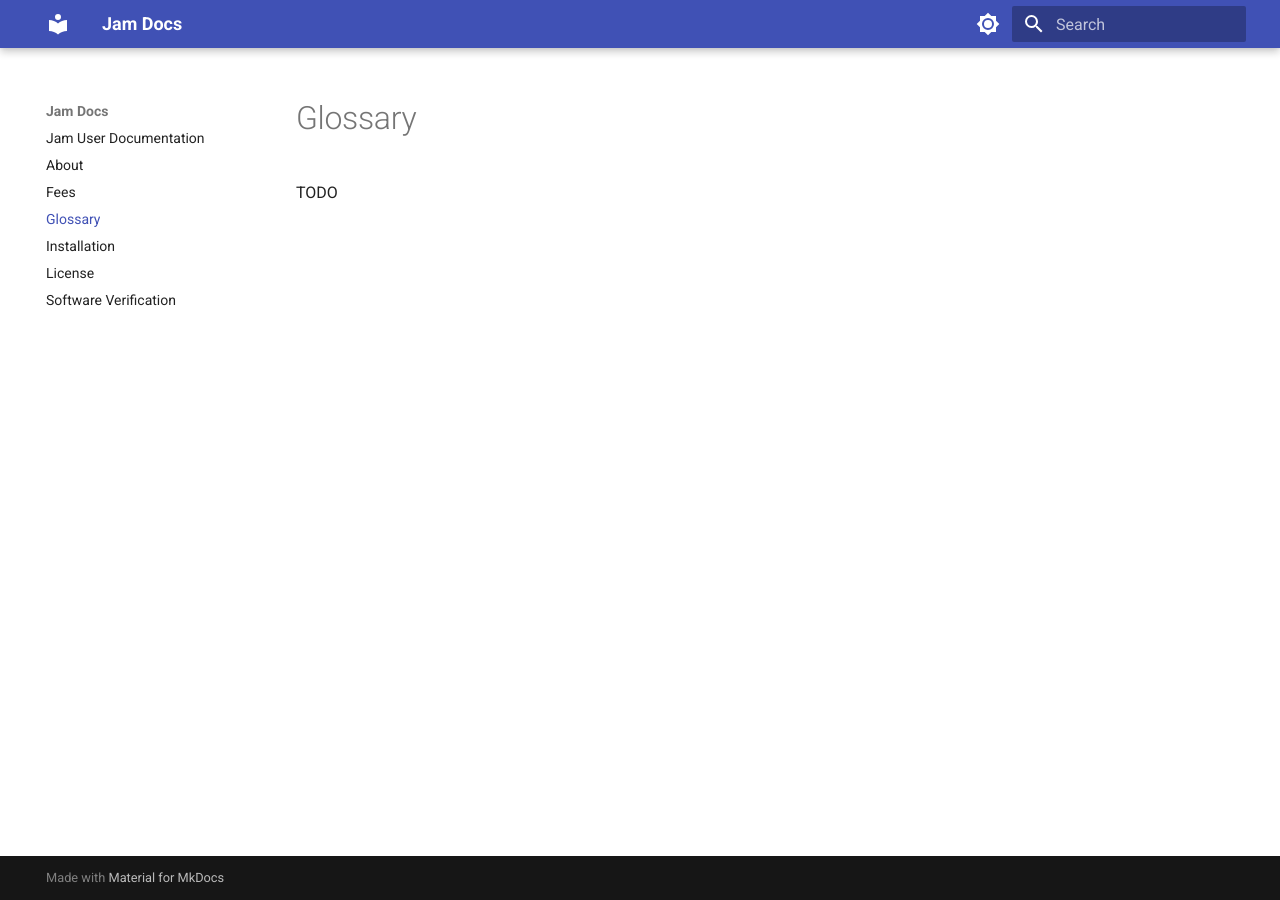
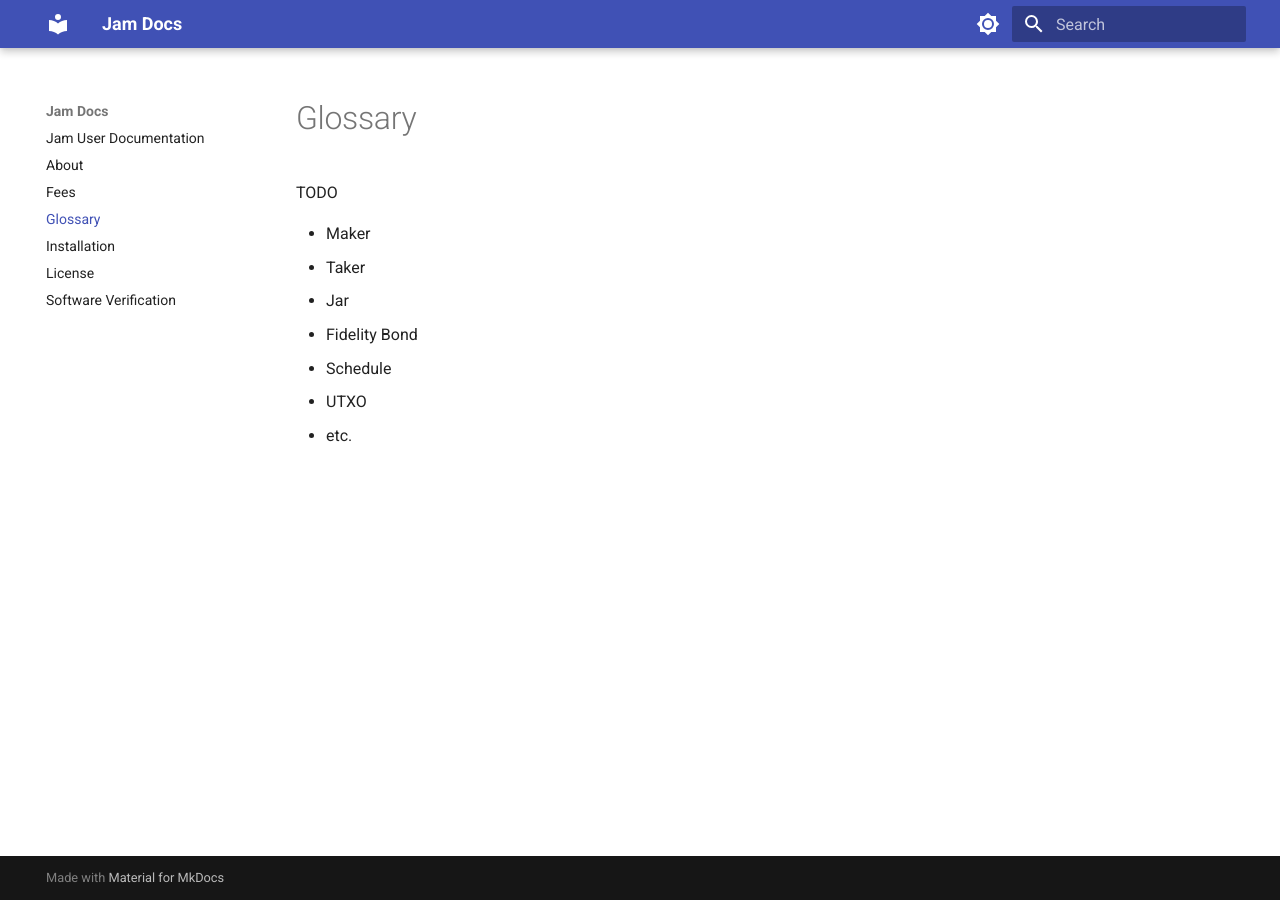
Before and after one commit to joinmarket-webui/jamdocs, an MkDocs documentation site: the page built from docs/glossary.md, in a window 1280 px wide. Built offline with MkDocs 1.6.1 and Material for MkDocs 9.7.7, drawn with Linux system fonts in a browser that asks for light colours.

Commit message:
docs: add /glossary

```diff
--- a/docs/glossary.md
+++ b/docs/glossary.md
@@ -1,3 +1,11 @@
 # Glossary
 
 TODO
+
+- Maker
+- Taker
+- Jar
+- Fidelity Bond
+- Schedule
+- UTXO
+- etc.
```
